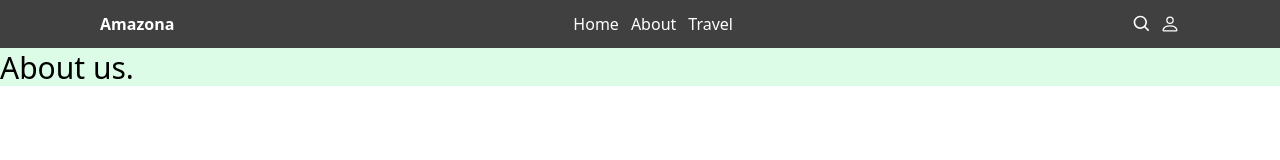
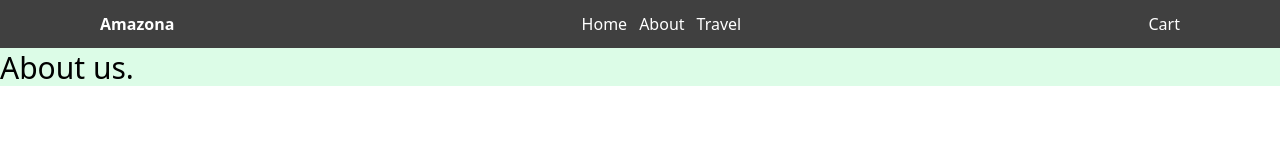
Before and after one commit to NeilRow56/react-amazona, a React (Create React App) app: page /about in a window 1280 px wide. Shown: the top 160 px of the page. Built offline with nearby package versions, Linux system fonts and the light colour scheme; a web font is replaced by a local one.

Commit message:
Create react-content Storeprovider/Store.js and ADD_TO_CART

```diff
--- /dev/null
+++ b/src/Store.js
@@ -0,0 +1,30 @@
+import { createContext, useReducer } from 'react';
+
+export const Store = createContext();
+
+const initialState = {
+	cart: {
+		cartItems: [],
+	},
+};
+function reducer(state, action) {
+	switch (action.type) {
+		case 'CART_ADD_ITEM':
+			// add to cart
+			return {
+				...state,
+				cart: {
+					...state.cart,
+					cartItems: [...state.cart.cartItems, action.payload],
+				},
+			};
+		default:
+			return state;
+	}
+}
+
+export function StoreProvider(props) {
+	const [state, dispatch] = useReducer(reducer, initialState);
+	const value = { state, dispatch };
+	return <Store.Provider value={value}>{props.children} </Store.Provider>;
+}
--- a/src/components/Header.jsx
+++ b/src/components/Header.jsx
@@ -1,6 +1,4 @@
-import React, { useState } from 'react';
-import { BsPerson } from 'react-icons/bs';
-import { BiSearch } from 'react-icons/bi';
+import React, { useState, useContext } from 'react';
 import { AiOutlineClose } from 'react-icons/ai';
 import { HiOutlineMenuAlt4 } from 'react-icons/hi';
 import {
@@ -11,6 +9,7 @@ import {
 	FaYoutube,
 } from 'react-icons/fa';
 import { Link } from 'react-router-dom';
+import { Store } from '../Store';
 
 function Navbar() {
 	const [nav, setNav] = useState(false);
@@ -19,6 +18,10 @@ function Navbar() {
 		setNav(!nav);
 		setLogo(!logo);
 	};
+
+	const { state } = useContext(Store);
+	const { cart } = state;
+
 	return (
 		<div className="flex w-full justify-between items-center h-12 px-4 md:px-[100px]  absolute z-10 text-white bg-[#404040]">
 			<Link to="/">
@@ -37,10 +40,18 @@ function Navbar() {
 
 				<li>Travel</li>
 			</ul>
-			<div className="hidden md:flex">
-				<BiSearch className="mr-2" size={20} />
-				<BsPerson size={20} />
-			</div>
+			<Link to="/cart">
+				<div className="flex items-center">
+					<h4>Cart</h4>
+					{cart.cartItems.length > 0 && (
+						<div className="bg-red-600 rounded-full  w-8 h-8  ml-3 px-2 text-[#ffff]     ">
+							<div className="text-center pt-1">
+								{cart.cartItems.length}
+							</div>
+						</div>
+					)}
+				</div>
+			</Link>
 			{/* Hamburger  */}
 			<div onClick={handleNav} className="md:hidden z-10 ">
 				{nav ? (
--- a/src/index.js
+++ b/src/index.js
@@ -4,14 +4,17 @@ import './index.css';
 import App from './App';
 import { BrowserRouter } from 'react-router-dom';
 import { HelmetProvider } from 'react-helmet-async';
+import { StoreProvider } from './Store';
 
 const root = ReactDOM.createRoot(document.getElementById('root'));
 root.render(
 	<React.StrictMode>
 		<BrowserRouter>
-			<HelmetProvider>
-				<App />
-			</HelmetProvider>
+			<StoreProvider>
+				<HelmetProvider>
+					<App />
+				</HelmetProvider>
+			</StoreProvider>
 		</BrowserRouter>
 	</React.StrictMode>
 );
@@ -19,3 +22,6 @@ root.render(
 // If you want to start measuring performance in your app, pass a function
 // to log results (for example: reportWebVitals(console.log))
 // or send to an analytics endpoint. Learn more: https://bit.ly/CRA-vitals
+// If you want to start measuring performance in your app, pass a function
+// to log results (for example: reportWebVitals(console.log))
+// or send to an analytics endpoint. Learn more: https://bit.ly/CRA-vitals
--- a/src/screens/ProductScreen.jsx
+++ b/src/screens/ProductScreen.jsx
@@ -1,10 +1,11 @@
-import React, { useEffect, useReducer } from 'react';
+import React, { useContext, useEffect, useReducer } from 'react';
 import Header from '../components/Header';
 import { useParams } from 'react-router-dom';
 import Footer from '../components/Footer';
 import axios from 'axios';
 import Rating from '../components/Rating';
 import { Helmet } from 'react-helmet-async';
+import { Store } from '../Store';
 
 const reducer = (state, action) => {
 	switch (action.type) {
@@ -28,6 +29,14 @@ const ProductScreen = () => {
 		loading: true,
 		error: '',
 	});
+
+	const { state, dispatch: ctxDispatch } = useContext(Store);
+	const addToCartHandler = () => {
+		ctxDispatch({
+			type: 'CART_ADD_ITEM',
+			payload: { ...product, quantity: 1 },
+		});
+	};
 
 	useEffect(() => {
 		const fetchData = async () => {
@@ -85,7 +94,7 @@ const ProductScreen = () => {
 							<ul>
 								<li className="flex border-b border-gray-100 pb-2">
 									<div className="mr-2 w-[75px]">Price:</div>
-									<div> ${product.price} </div>
+									<div> £{product.price} </div>
 								</li>
 								<li className="flex items-center mt-2">
 									<div className="mr-2 w-[75px]">Status:</div>
@@ -102,7 +111,10 @@ const ProductScreen = () => {
 								</li>
 								{product.countInStock > 0 && (
 									<div>
-										<button className="bg-[#f0c14b] rounded-md my-3 w-full mx-auto p-1 border border-[#a88734]">
+										<button
+											onClick={addToCartHandler}
+											className="bg-[#f0c14b] rounded-md my-3 w-full mx-auto p-1 border border-[#a88734]"
+										>
 											Add to Cart
 										</button>
 									</div>
```
